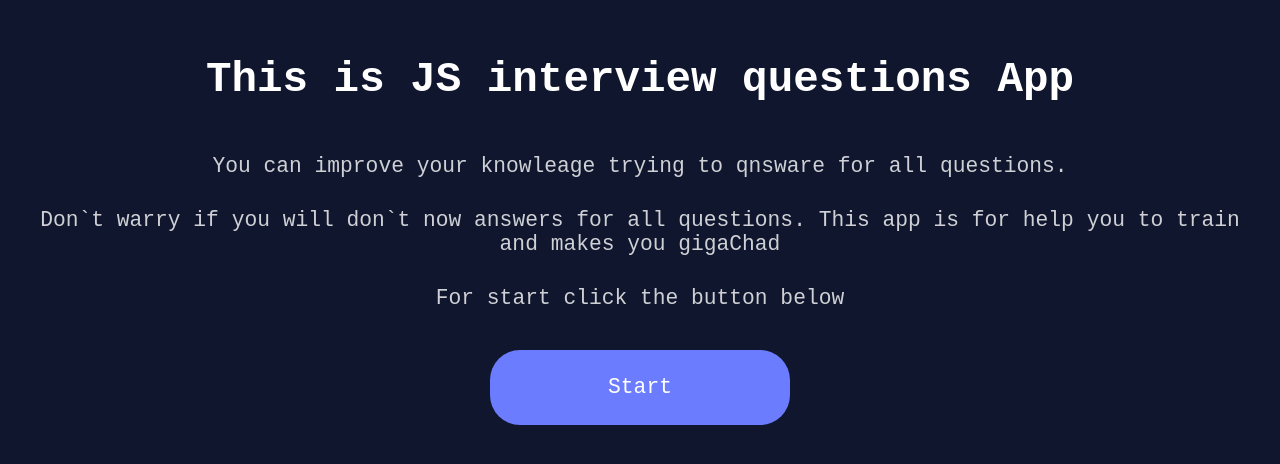
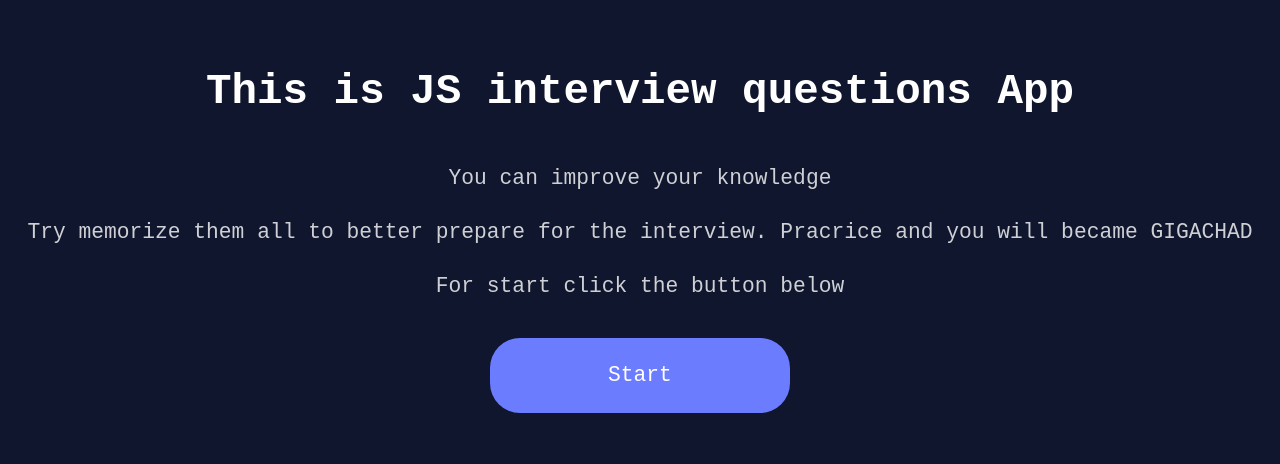
Before and after one commit to rafal19987/Secret-Project, a React (Create React App) app: page / in a window 1280 px wide. Shown: the part 170-634 px from the top of the page. Built offline with nearby package versions, Linux system fonts and the light colour scheme.

Commit message:
fix: typos

```diff
--- a/src/pages/Home/Home.jsx
+++ b/src/pages/Home/Home.jsx
@@ -7,10 +7,10 @@ const Home = () => {
   return (
     <div className="homeWrapper">
       <h1>This is JS interview questions App</h1>
-      <p>You can improve your knowleage trying to qnsware for all questions.</p>
+      <p>You can improve your knowledge</p>
       <p>
-        Don`t warry if you will don`t now answers for all questions. This app is for help you to
-        train and makes you gigaChad
+        Try memorize them all to better prepare for the interview. Pracrice and you will became
+        GIGACHAD
       </p>
       <p>For start click the button below</p>
       <Link to="/questions">
--- a/src/pages/StartOverAgain/StartOverAgain.jsx
+++ b/src/pages/StartOverAgain/StartOverAgain.jsx
@@ -7,8 +7,8 @@ const StartOverAgain = () => {
   return (
     <>
       <Counter value={`00/20`} />
-      <h1 className="h1">Pull of questions and answers is over</h1>
-      <p className="p">If you want to start over again click button below</p>
+      <h1 className="h1">The pool of questions and answers has come to an end</h1>
+      <p className="p">The pool of questions and answers has come to an end</p>
     </>
   );
 };
```
